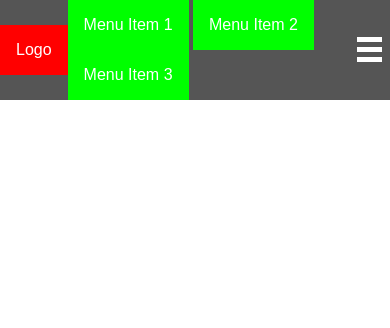
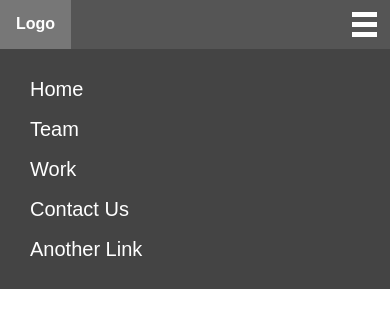
Before and after one commit to majegoid/custom-mobile-menu, a website built with webpack: page src/index.html in a window 390 px wide. Built offline with nearby package versions, Linux system fonts and the light colour scheme.

Commit message:
adds top and mobile nav breakpoints; renames createMobileMenu.js to comboTopNav.js

```diff
--- a/package.json
+++ b/package.json
@@ -4,7 +4,7 @@
   "description": "Simple reusable dropdown",
   "main": "index.js",
   "scripts": {
-    "start": "webpack serve",
+    "start": "webpack serve --progress",
     "watch": "webpack --watch",
     "build": "cross-env NODE_ENV=production webpack",
     "build-dev": "webpack",
--- /dev/null
+++ b/src/comboTopNav.js
@@ -0,0 +1,98 @@
+import './styles/top-nav.css';
+
+/** Creates a top navigation and mobile navigation menu
+ * Returns 2 elements [topNav, mobileNav]
+ */
+export function comboTopNav(
+  menuItems = [
+    { href: '#choice-1', label: 'Choice 1' },
+    { href: '#choice-2', label: 'Choice 2' },
+    { href: '#choice-3', label: 'Choice 3' },
+  ]
+) {
+  menuItems = menuItems.map((item) => {
+    if (typeof item === 'string') {
+      return { href: '#', label: item };
+    }
+    return item;
+  });
+
+  // <nav>
+  //   <div class="logo">Logo</div>
+  //   <ul>
+  //     <li><a href="#">Home</a></li>
+  //     <li><a href="#">Team</a></li>
+  //     <li><a href="#">Work</a></li>
+  //     <li><a href="#">Contact Us</a></li>
+  //     <li><a href="#">Another Link</a></li>
+  //   </ul>
+  //   <div class="container">
+  //     <div class="bar1"></div>
+  //     <div class="bar2"></div>
+  //     <div class="bar3"></div>
+  //   </div>
+  // </nav>
+  // <div class="mobile-dropdown-menu">
+  //   <ul>
+  //     <li><a href="#">Home</a></li>
+  //     <li><a href="#">Team</a></li>
+  //     <li><a href="#">Work</a></li>
+  //     <li><a href="#">Contact Us</a></li>
+  //     <li><a href="#">Another Link</a></li>
+  //   </ul>
+  // </div>
+
+  const topNav = document.createElement('nav');
+
+  const logoDiv = document.createElement('div');
+  logoDiv.textContent = 'Logo';
+  logoDiv.className = 'logo';
+  topNav.appendChild(logoDiv);
+
+  const topNavUl = document.createElement('ul');
+  topNav.appendChild(topNavUl);
+
+  // menu icon container
+  const menuIconContainer = document.createElement('div');
+  menuIconContainer.className = 'container';
+  topNav.appendChild(menuIconContainer);
+
+  const bar1 = document.createElement('div');
+  bar1.className = 'bar1';
+  menuIconContainer.appendChild(bar1);
+  const bar2 = document.createElement('div');
+  bar2.className = 'bar2';
+  menuIconContainer.appendChild(bar2);
+  const bar3 = document.createElement('div');
+  bar3.className = 'bar3';
+  menuIconContainer.appendChild(bar3);
+
+  // mobile nav
+  const mobileNav = document.createElement('div');
+  mobileNav.className = 'mobile-dropdown-menu';
+
+  const mobileNavUl = document.createElement('ul');
+  mobileNav.appendChild(mobileNavUl);
+
+  for (const menuItem of menuItems) {
+    // top nav elements
+    const menuItemLi = document.createElement('li');
+    topNavUl.appendChild(menuItemLi);
+
+    const menuItemA = document.createElement('a');
+    menuItemA.href = menuItem.href;
+    menuItemA.textContent = menuItem.label;
+    menuItemLi.appendChild(menuItemA);
+
+    // mobile nav elements
+    const mobileMenuItemLi = document.createElement('li');
+    mobileNavUl.appendChild(mobileMenuItemLi);
+
+    const mobileMenuItemA = document.createElement('a');
+    mobileMenuItemA.href = menuItem.href;
+    mobileMenuItemA.textContent = menuItem.label;
+    mobileMenuItemLi.appendChild(mobileMenuItemA);
+  }
+
+  return [topNav, mobileNav];
+}
--- a/src/createMobileMenu.js
+++ /dev/null
@@ -1,31 +0,0 @@
-import './styles/top-nav.css';
-
-export const createMobileMenu = () =>
-  // menuItems = [
-  //   { href: '#choice-1', label: 'Choice 1' },
-  //   { href: '#choice-2', label: 'Choice 2' },
-  //   { href: '#choice-3', label: 'Choice 3' },
-  // ]
-  {
-    // menuItems = menuItems.map((opt) => {
-    //   if (typeof opt === 'string') {
-    //     return { href: '#', label: opt };
-    //   }
-    //   return opt;
-    // });
-    // <div class="top-nav">
-    //   <div class="logo">Logo</div>
-    //   <div class="spacer"></div>
-    //   <ul class="top-nav-items">
-    //     <li class="top-nav-item">Menu Item 1</li>
-    //     <li class="top-nav-item">Menu Item 2</li>
-    //     <li class="top-nav-item">Menu Item 3</li>
-    //   </ul>
-    //   <div class="container">
-    //     <div class="bar1"></div>
-    //     <div class="bar2"></div>
-    //     <div class="bar3"></div>
-    //   </div>
-    // </div>
-    // return dropdownContainer;
-  };
--- a/src/index.html
+++ b/src/index.html
@@ -8,20 +8,30 @@
   </head>
   <body>
     <div id="root">
-      <div class="top-nav">
+      <!-- <nav>
         <div class="logo">Logo</div>
-        <div class="spacer"></div>
-        <ul class="top-nav-items">
-          <li class="top-nav-item">Menu Item 1</li>
-          <li class="top-nav-item">Menu Item 2</li>
-          <li class="top-nav-item">Menu Item 3</li>
+        <ul>
+          <li><a href="#">Home</a></li>
+          <li><a href="#">Team</a></li>
+          <li><a href="#">Work</a></li>
+          <li><a href="#">Contact Us</a></li>
+          <li><a href="#">Another Link</a></li>
         </ul>
         <div class="container">
           <div class="bar1"></div>
           <div class="bar2"></div>
           <div class="bar3"></div>
         </div>
-      </div>
+      </nav>
+      <div class="mobile-dropdown-menu">
+        <ul>
+          <li><a href="#">Home</a></li>
+          <li><a href="#">Team</a></li>
+          <li><a href="#">Work</a></li>
+          <li><a href="#">Contact Us</a></li>
+          <li><a href="#">Another Link</a></li>
+        </ul>
+      </div> -->
     </div>
   </body>
 </html>
--- a/src/index.js
+++ b/src/index.js
@@ -1,8 +1,15 @@
-// import { createMobileMenu } from './createMobileMenu';
+import { comboTopNav } from './comboTopNav';
 import './styles/index.css';
 
-// const rootElem = document.querySelector('div#root');
+const rootElem = document.querySelector('div#root');
 
-// const mobileMenu = createMobileMenu();
+const [topNav, mobileNav] = comboTopNav([
+  { href: '#home', label: 'Home' },
+  { href: '#team', label: 'Team' },
+  { href: '#work', label: 'Work' },
+  { href: '#contact-us', label: 'Contact Us' },
+  { href: '#another-link', label: 'Another Link' },
+]);
 
-// rootElem.appendChild(clickableDropdown);
+rootElem.appendChild(topNav);
+rootElem.appendChild(mobileNav);
--- a/src/styles/index.css
+++ b/src/styles/index.css
@@ -4,6 +4,7 @@
   padding: 0;
   border: 0;
   box-sizing: border-box;
+  line-height: 1em;
 }
 
 html {
--- a/src/styles/top-nav.css
+++ b/src/styles/top-nav.css
@@ -1,67 +1,85 @@
-.top-nav {
+/* TOP NAVIGATION BAR */
+nav {
   --text-color: white;
   --background-color: #555;
   --background-color-hover: #777;
   --background-color-active: #999;
 
   display: flex;
-  align-items: center;
+  line-height: 1em;
 
   font-family: Arial, Helvetica, sans-serif;
   background-color: var(--background-color);
   color: var(--text-color);
 }
 
-.top-nav li {
-  list-style-type: none;
+nav *,
+nav *::before,
+nav *::after {
+  padding: 0;
+  margin: 0;
+  border: 0;
+  box-sizing: border-box;
 }
 
-.top-nav *,
-.top-nav *::before,
-.top-nav *::after {
-  padding: 0;
-  border: 0;
+a {
+  text-decoration: none;
+  font-family: Arial, Helvetica, sans-serif;
+  background-color: var(--background-color);
+  color: var(--text-color);
+  line-height: 1;
 }
 
+nav ul {
+  display: flex;
+  gap: 0.5em;
+
+  margin-left: 0.5em;
+
+  list-style: none;
+}
+
+nav li a {
+  display: block;
+  overflow: hidden;
+
+  padding: 1em;
+  border-bottom: 2px solid rgba(0, 0, 0, 0);
+
+  text-decoration: none;
+  color: var(--text-color);
+  background-color: #777;
+}
+nav a:hover {
+  border-bottom: 2px solid #ccc;
+}
+/* END TOP NAVIGATION BAR */
+
+/* LOGO */
 .logo {
+  background-color: #777;
+  padding: 1em;
+
+  font-weight: bold;
+}
+/* END LOGO */
+
+/* HAMBURGER MENU ICON */
+.container {
   display: inline-block;
 
-  padding: 1em;
+  padding: 7px 8px;
+  margin-left: auto;
 
-  background-color: red;
+  cursor: pointer;
 }
 
-.spacer {
-  flex-grow: 1;
+.container:hover {
+  background-color: var(--background-color-hover);
 }
 
-.top-nav-items {
-  display: inline-block;
-
-  margin: 0;
-  padding: 0;
-  border: 0;
-
-  /* float: right; */
-}
-
-.top-nav-item {
-  display: inline-block;
-
-  padding: 1em;
-
-  background-color: lime;
-}
-
-.container {
-  display: inline-block;
-  box-sizing: border-box;
-
-  width: 50px;
-  height: 50px;
-  padding: 7px;
-
-  cursor: pointer;
+.container:active {
+  background-color: var(--background-color-active);
 }
 
 .bar1,
@@ -70,7 +88,7 @@
   width: 25px;
   height: 5px;
   background-color: #fff;
-  margin: 5px auto;
+  margin: 5px;
   transition: 0.4s;
 }
 
@@ -85,3 +103,64 @@
 .change .bar3 {
   transform: translate(0, -10px) rotate(45deg);
 }
+/* END HAMBURGER MENU ICON */
+
+/* MOBILE DROPDOWN MENU */
+.mobile-dropdown-menu {
+  --text-color: white;
+  --background-color: #444;
+  --background-color-hover: #777;
+  --background-color-active: #999;
+
+  font-size: 1.25rem;
+  font-family: Arial, Helvetica, sans-serif;
+  background-color: var(--background-color);
+  color: var(--text-color);
+}
+
+.mobile-dropdown-menu *,
+.mobile-dropdown-menu *::before,
+.mobile-dropdown-menu *::after {
+  padding: 0;
+  margin: 0;
+  border: 0;
+  box-sizing: border-box;
+}
+
+.mobile-dropdown-menu ul {
+  padding: 1em;
+
+  list-style: none;
+  background-color: var(--background-color);
+}
+
+.mobile-dropdown-menu a {
+  display: block;
+
+  padding: 0.5em;
+}
+
+.mobile-dropdown-menu a:hover {
+  background-color: var(--background-color-hover);
+}
+
+.mobile-dropdown-menu a:active {
+  background-color: var(--background-color-active);
+}
+/* END MOBILE DROPDOWN MENU */
+
+@media (max-width: 620px) {
+  nav ul {
+    display: none;
+  }
+}
+
+@media (min-width: 621px) {
+  .container {
+    display: none;
+  }
+
+  .mobile-dropdown-menu {
+    display: none;
+  }
+}
--- a/webpack.config.js
+++ b/webpack.config.js
@@ -18,7 +18,7 @@ module.exports = {
   target: target, //build for the web with or without backwards compatibility (browserslist)
   entry: {
     index: './src/index.js',
-    createMobileMenu: './src/createMobileMenu.js',
+    comboTopNav: './src/comboTopNav.js',
   },
   output: {
     filename: '[name].js',
```
